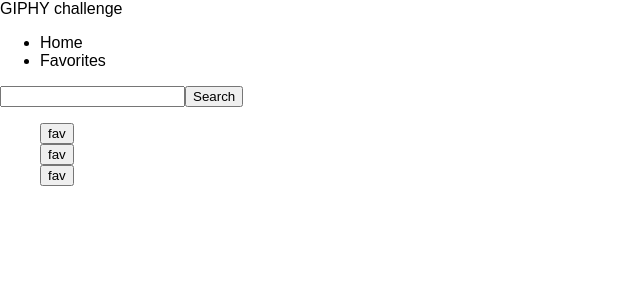
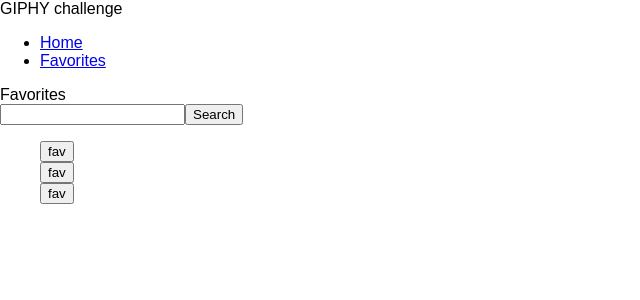
Before and after one commit to wizelineacademy/react-series-challenge, a React (Create React App) app: page /Favorites in a window 1280 px wide. Shown: the top 300 px of the page, without its empty margins (0-640 px from the left). Built offline with nearby package versions, Linux system fonts and the light colour scheme.

Commit message:
added routes

```diff
--- a/package.json
+++ b/package.json
@@ -5,6 +5,7 @@
   "dependencies": {
     "react": "^16.2.0",
     "react-dom": "^16.2.0",
+    "react-router-dom": "^4.2.2",
     "react-scripts": "1.1.1"
   },
   "scripts": {
--- a/src/App.js
+++ b/src/App.js
@@ -1,6 +1,12 @@
 import React, { Component } from 'react';
-import Navigation from './components/Navigation';
+import {
+  NavLink,
+  Redirect,
+  Route,
+  Switch
+} from 'react-router-dom';
 import Home from './components/Home';
+import Favorites from './components/Favorites';
 import './App.css';
 
 class App extends Component {
@@ -9,9 +15,17 @@ class App extends Component {
       <div>
         <header>
           GIPHY challenge
-          <Navigation />
+          <ul>
+            <li><NavLink to="/Home" activeClass="active">Home</NavLink></li>
+            <li><NavLink to="/Favorites" activeClass="active">Favorites</NavLink></li>
+          </ul>
         </header>
-        <Home />
+
+        <Switch>
+          <Route path="/Home" component={Home} />
+          <Route path="/Favorites" component={Favorites} />
+          <Redirect to="/Home" />
+        </Switch>
       </div>
     );
   }
--- a/src/components/Favorites.js
+++ b/src/components/Favorites.js
@@ -6,6 +6,7 @@ class Favorites extends Component {
   render() {
     return (
       <div>
+        Favorites
         <Search />
         <ItemList />
       </div>
--- a/src/components/Home.js
+++ b/src/components/Home.js
@@ -6,6 +6,7 @@ class Home extends Component {
   render() {
     return (
       <div>
+        Home
         <Search />
         <ItemList />
       </div>
--- a/src/components/Navigation.js
+++ /dev/null
@@ -1,14 +0,0 @@
-import React, { Component } from 'react';
-
-class Navigation extends Component {
-  render() {
-    return (
-      <ul>
-        <li><a>Home</a></li>
-        <li><a>Favorites</a></li>
-      </ul>
-    );
-  }
-}
-
-export default Navigation;
--- a/src/index.js
+++ b/src/index.js
@@ -1,8 +1,9 @@
 import React from 'react';
 import ReactDOM from 'react-dom';
+import { BrowserRouter as Router } from 'react-router-dom';
 import './index.css';
 import App from './App';
 import registerServiceWorker from './registerServiceWorker';
 
-ReactDOM.render(<App />, document.getElementById('root'));
+ReactDOM.render(<Router><App /></Router>, document.getElementById('root'));
 registerServiceWorker();
```
Also changed, not shown: 1 other file (tests, documents, lock files or other folders).
